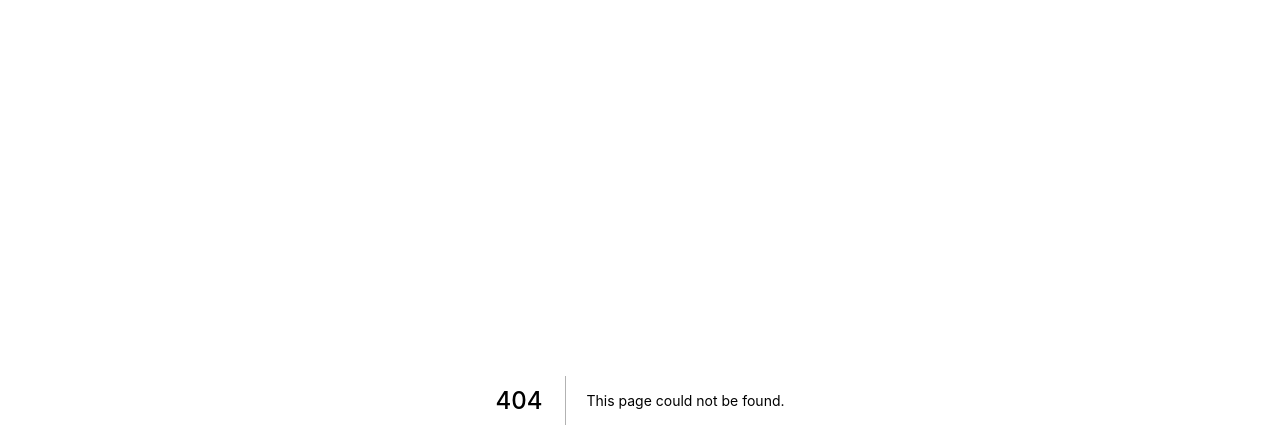
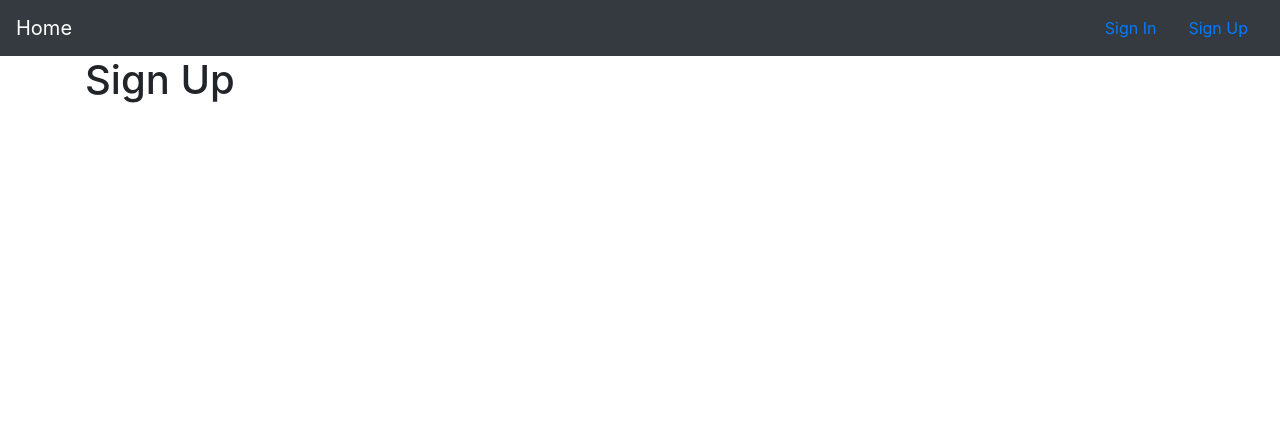
Before and after one commit to duyoji/cooking_a_deliveroo_clone, a Next.js app in the folder frontend/: page /signup in a window 1280 px wide. Before the commit this address had no page. Shown: the top 448 px of the page. Built offline with nearby package versions, Linux system fonts and the light colour scheme.

Commit message:
Added pages/signin and ssignup page.

```diff
--- /dev/null
+++ b/frontend/pages/signup.js
@@ -0,0 +1,9 @@
+import Layout from '../components/Layout'
+
+export default () => {
+  return (
+    <Layout>
+      <h1>Sign Up</h1>
+    </Layout>
+  )
+}
```
Also changed, not shown: frontend/pages/signin.js (added, +9 -0 lines).
